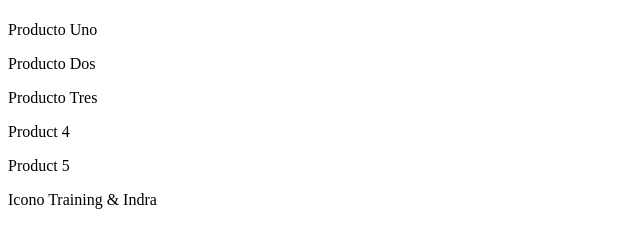
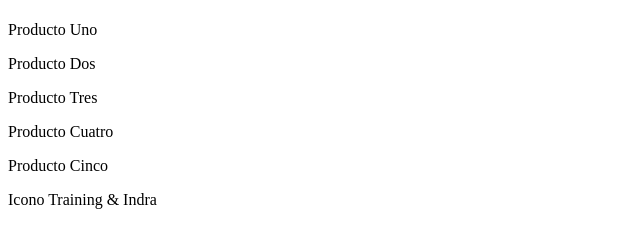
Before and after one commit to surfetti/demo-01, a plain HTML site: page web/products/index.html in a window 1280 px wide. Shown: the part 59-306 px from the top of the page, without its empty margins (0-640 px from the left). Drawn offline with Linux system fonts and the light colour scheme.

Commit message:
Add spanish products to products page

```diff
--- a/web/products/index.html
+++ b/web/products/index.html
@@ -15,8 +15,8 @@
         <ul>Producto Uno</ul>
         <ul>Producto Dos</ul>
         <ul>Producto Tres</ul>
-        <ul>Product 4</ul>
-        <ul>Product 5</ul>
+        <ul>Producto Cuatro</ul>
+        <ul>Producto Cinco</ul>
     </main>
     <footer>
         Icono Training & Indra
```
